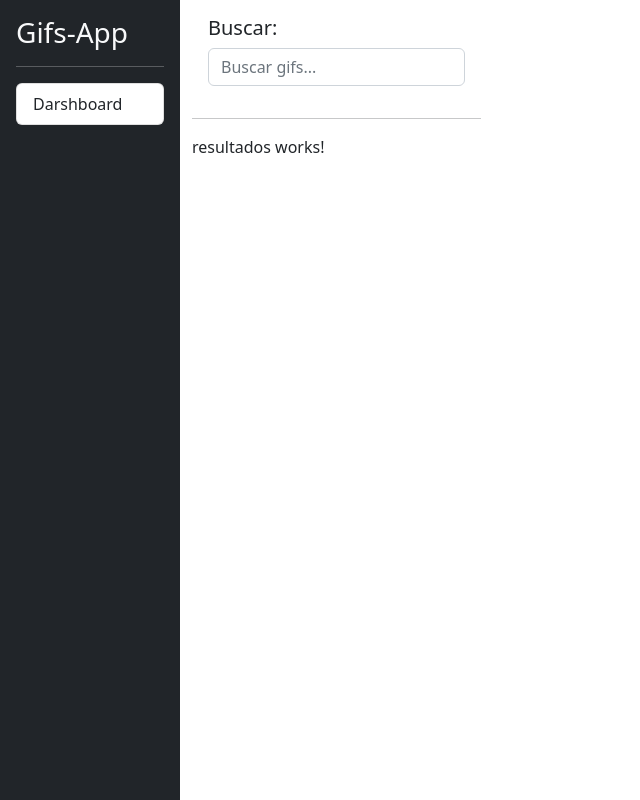
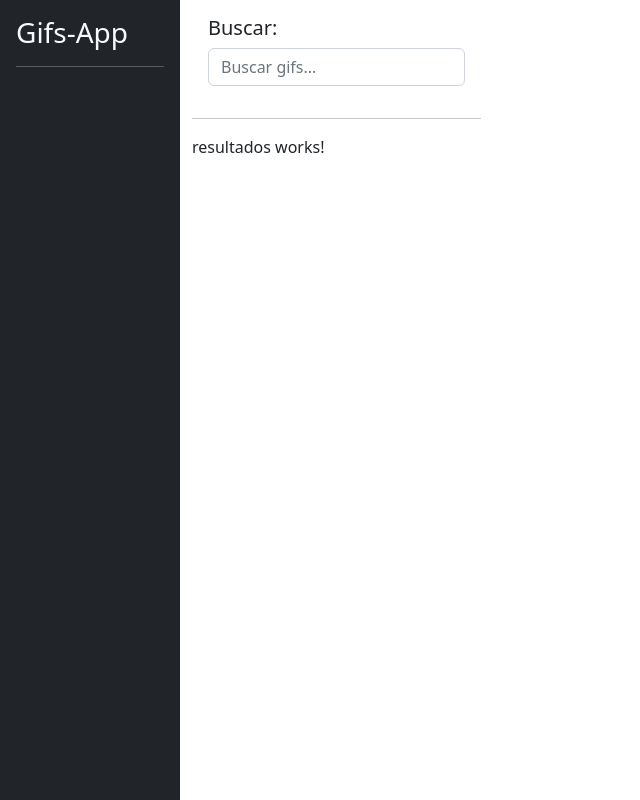
Before and after one commit to Dmalvarado94/Gifsapp, an Angular app: page / in a window 1280 px wide. Shown: the whole page, without its empty margins (0-640 px from the left). Built offline with nearby package versions, Linux system fonts and the light colour scheme.

Commit message:
GifService, *Ngfor y cambios sidebar

```diff
--- a/src/app/gifs/busqueda/busqueda.component.ts
+++ b/src/app/gifs/busqueda/busqueda.component.ts
@@ -1,4 +1,5 @@
 import { Component, ElementRef, ViewChild} from '@angular/core';
+import { GifsService } from '../services/gifs.service';
 
 @Component({
   selector: 'app-busqueda',
@@ -10,11 +11,13 @@ export class BusquedaComponent {
 
   @ViewChild('txtBuscar') txtBuscar!:ElementRef<HTMLInputElement>;
 
+  constructor( private gifsService: GifsService ) {}
+
   buscar() {
 
     const valor = this.txtBuscar.nativeElement.value;
 
-    console.log(valor);
+    this.gifsService.buscarGifs( valor );
 
     this.txtBuscar.nativeElement.value = '';
   }
--- /dev/null
+++ b/src/app/gifs/services/gifs.service.ts
@@ -0,0 +1,23 @@
+import { Injectable } from '@angular/core';
+
+@Injectable({
+  providedIn: 'root'
+})
+export class GifsService {
+
+  private _historial: string[] = [];
+
+  get historial () {
+    return [...this._historial];
+  }
+
+  buscarGifs( query: string ) {
+
+    this._historial.unshift ( query );
+
+    console.log(this._historial);
+
+  }
+
+
+}
--- a/src/app/shared/sidebar/sidebar.component.html
+++ b/src/app/shared/sidebar/sidebar.component.html
@@ -4,9 +4,10 @@
    </h3>
    <hr class="text-white"/>
   <div class="list-group list-reset">
-    <a href="#"
+    <a *ngFor="let item of historial"
+      href="#"
       class="list-group-item list-group-item-action">
-      Darshboard
+      {{ item }}
     </a>
 
   </div>
--- a/src/app/shared/sidebar/sidebar.component.ts
+++ b/src/app/shared/sidebar/sidebar.component.ts
@@ -1,15 +1,20 @@
-import { Component, OnInit } from '@angular/core';
+import { Component } from '@angular/core';
+import { GifsService } from 'src/app/gifs/services/gifs.service';
 
 @Component({
   selector: 'app-sidebar',
   templateUrl: './sidebar.component.html',
   styleUrls: ['./sidebar.component.css']
 })
-export class SidebarComponent implements OnInit {
+export class SidebarComponent  {
 
-  constructor() { }
+  get historial() {
+    return this.gifsService.historial;
 
-  ngOnInit(): void {
   }
 
+  constructor( private gifsService: GifsService) { }
+
+
+
 }
```
